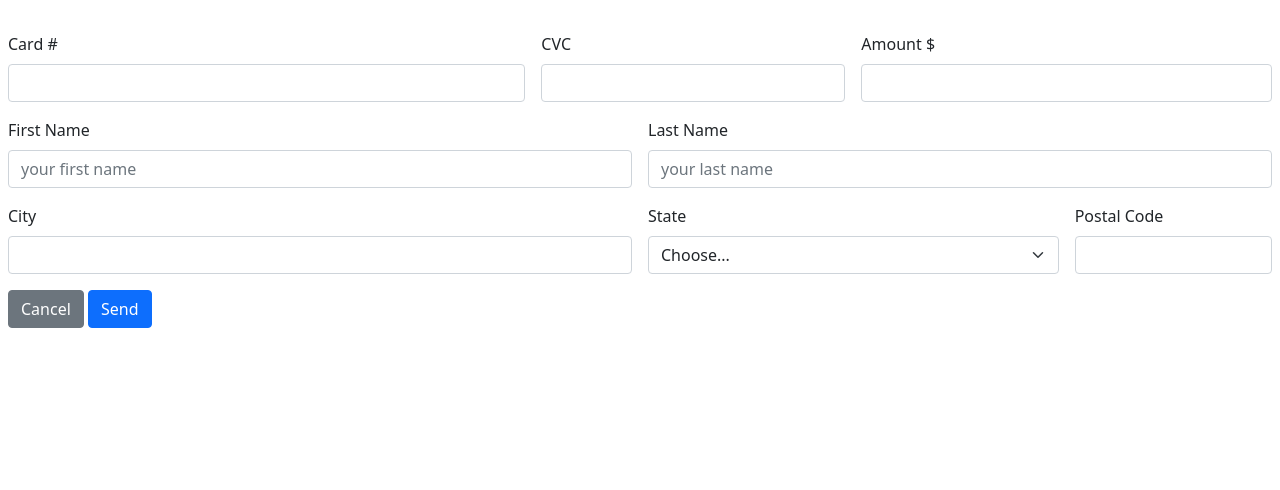
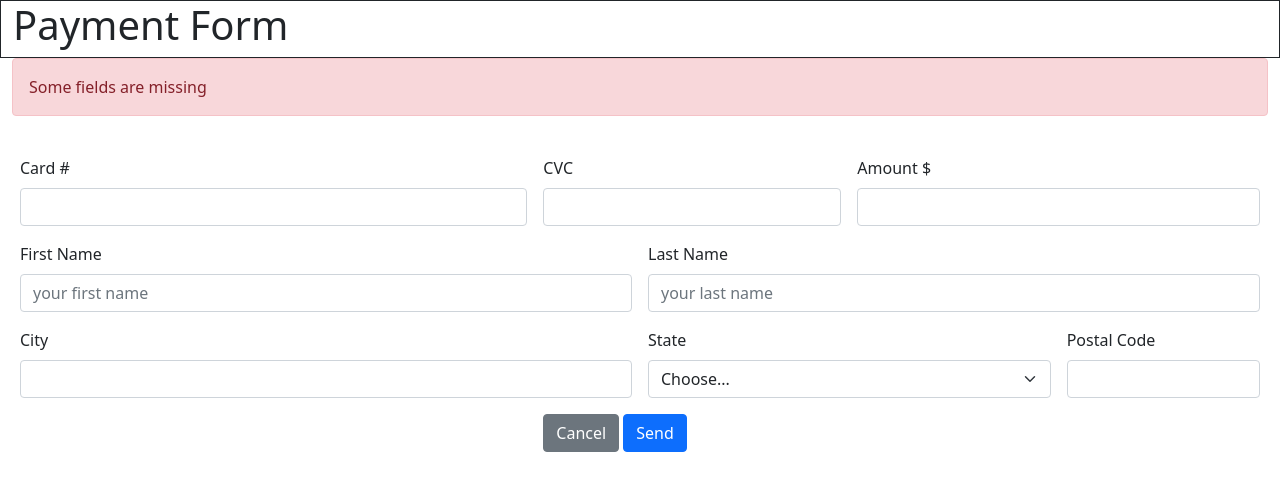
Before and after one commit to 4GeeksAcademy/Mimoun-payment.form, a plain HTML site: page index.html in a window 1280 px wide. Drawn offline with nearby package versions, Linux system fonts and the light colour scheme.

Commit message:
first commit

```diff
--- a/index.html
+++ b/index.html
@@ -1,15 +1,32 @@
 <!DOCTYPE html>
 <html lang="en">
+
 <head>
   <meta charset="UTF-8">
   <meta name="viewport" content="width=device-width, initial-scale=1.0">
   <title></title>
-    <link href="https://cdn.jsdelivr.net/npm/bootstrap@5.0.2/dist/css/bootstrap.min.css" rel="stylesheet" integrity="sha384-EVSTQN3/azprG1Anm3QDgpJLIm9Nao0Yz1ztcQTwFspd3yD65VohhpuuCOmLASjC" crossorigin="anonymous">
+  <link href="https://cdn.jsdelivr.net/npm/bootstrap@5.0.2/dist/css/bootstrap.min.css" rel="stylesheet"
+    integrity="sha384-EVSTQN3/azprG1Anm3QDgpJLIm9Nao0Yz1ztcQTwFspd3yD65VohhpuuCOmLASjC" crossorigin="anonymous">
 
 
 </head>
+
 <body>
-    <form class="row g-3 mt-2 p-2" >
+
+  <div class="container-fluid">
+    <div class="row">
+      <span class="border border-dark">
+        <div class="col-12">
+          <h1>Payment Form</h1>
+        </div>
+      </span>
+    </div>
+    <div class="alert alert-danger" role="alert">
+      Some fields are missing
+    </div>
+
+
+    <form class="row g-3 mt-2 p-2">
       <div class="col-md-5">
         <label for="card-number" class="form-label">Card #</label>
         <input type="text" class="form-control" id="card-number">
@@ -46,10 +63,22 @@
         <input type="text" class="form-control" id="inputZip">
       </div>
 
-        <div class="col-12 col-md-2 ">
+
+
+
+
+          <div class="col-12 col-md-2 mx-auto ">
               <button type="reset" class="btn btn-secondary"> Cancel </button>
               <button type="submit" class="btn btn-primary"> Send</button>
           </div>
+
+
+
+
+
+
     </form>
+  </div>
 </body>
+
 </html>
```
Lines whose indentation alone changed are shown as unchanged.
